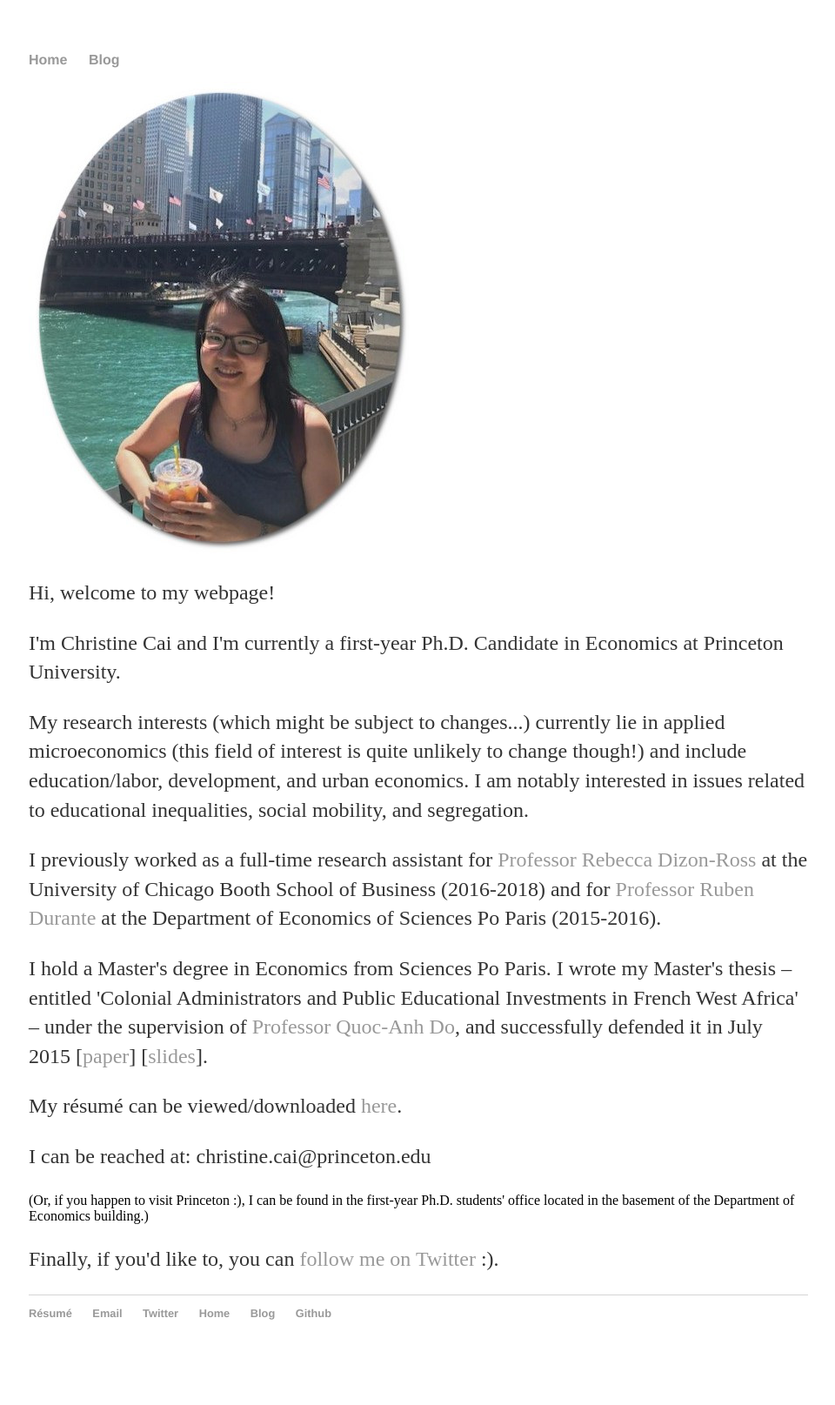
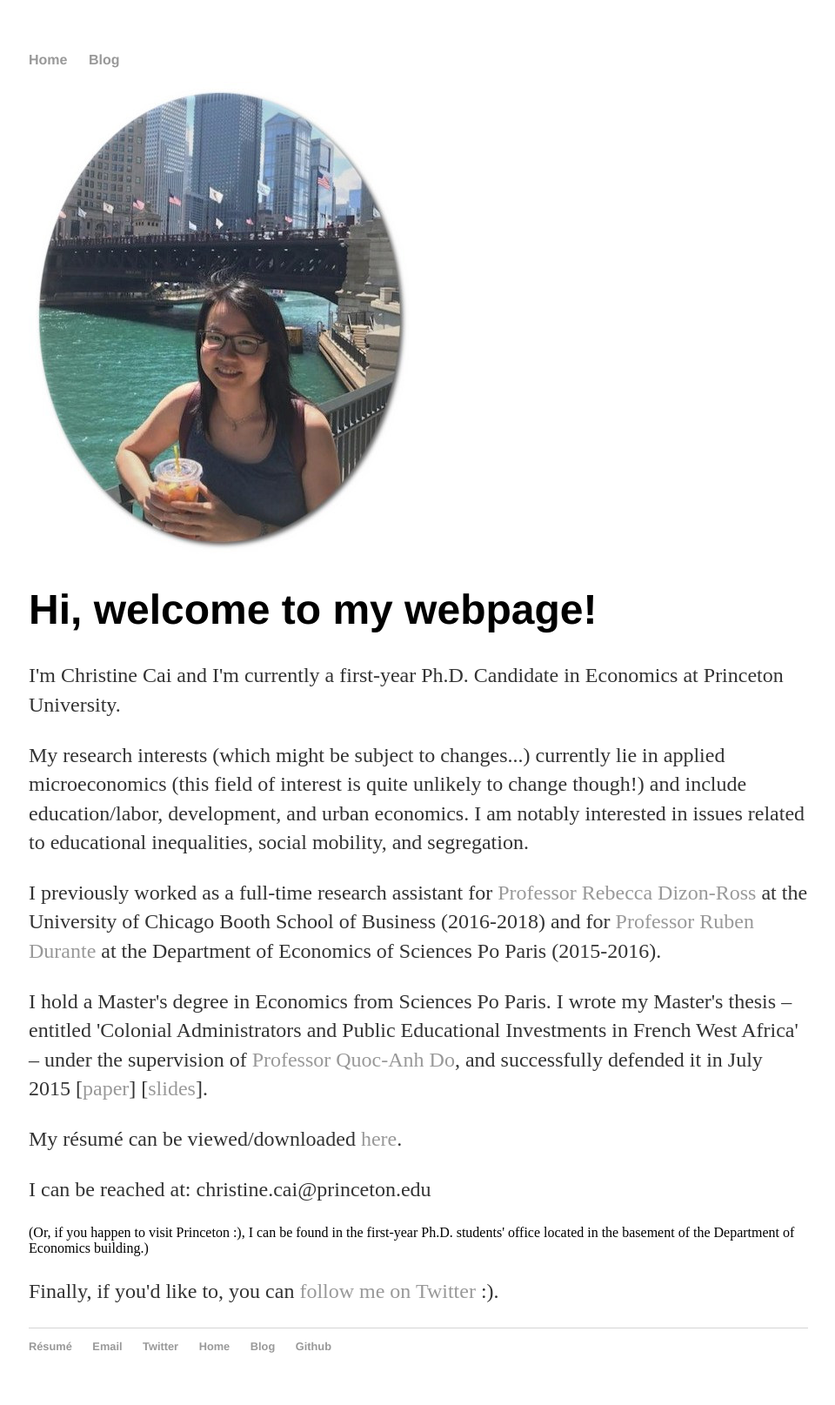
Before and after one commit to christinecai/christinecai.github.io, a Jekyll site: the page built from index.html, in a window 1280 px wide. Shown: the whole page at 87% size, without its empty margins (159-1119 px from the left). Built offline with Jekyll 4.4.1, drawn with Linux system fonts in a browser that asks for light colours; before the commit the page ends 1577 px from its top, so only the background shows below that.

Commit message:
Update index.html

```diff
--- a/index.html
+++ b/index.html
@@ -3,7 +3,7 @@
 title: Christine Cai
 ---
 
-<div class="row marketing">
+<div class="jumbotron">
 
 	<div class="col-sm-4">
 	<img  class="img-circle avatar" alt="Christine Cai" src="pix/pic_website.jpg">
@@ -11,7 +11,7 @@
 
 	<div itemscope itemtype="http://data-vocabulary.org/Person" class="col-sm-8">
 
-		<p class="lead">Hi, welcome to my webpage!</p>
+		<p class="lead"><h1>Hi, welcome to my webpage!</h1></p>
 
 		<p>I'm Christine Cai and I'm currently a first-year Ph.D. Candidate in Economics at Princeton University.</p>
 
```
